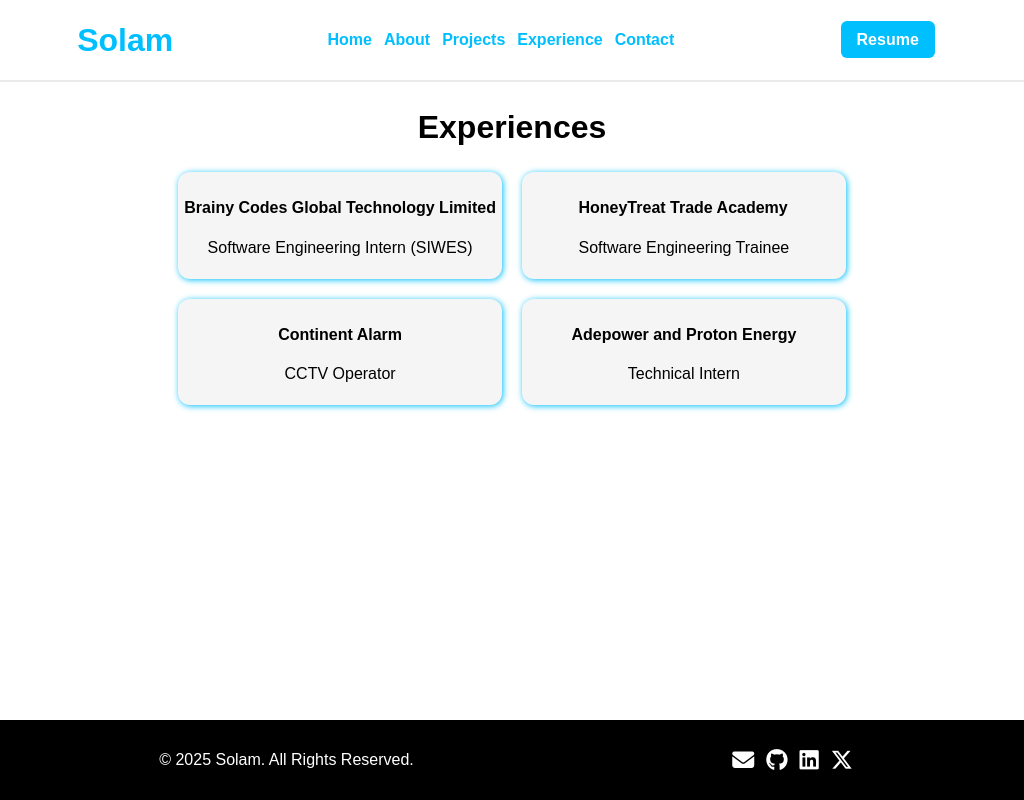
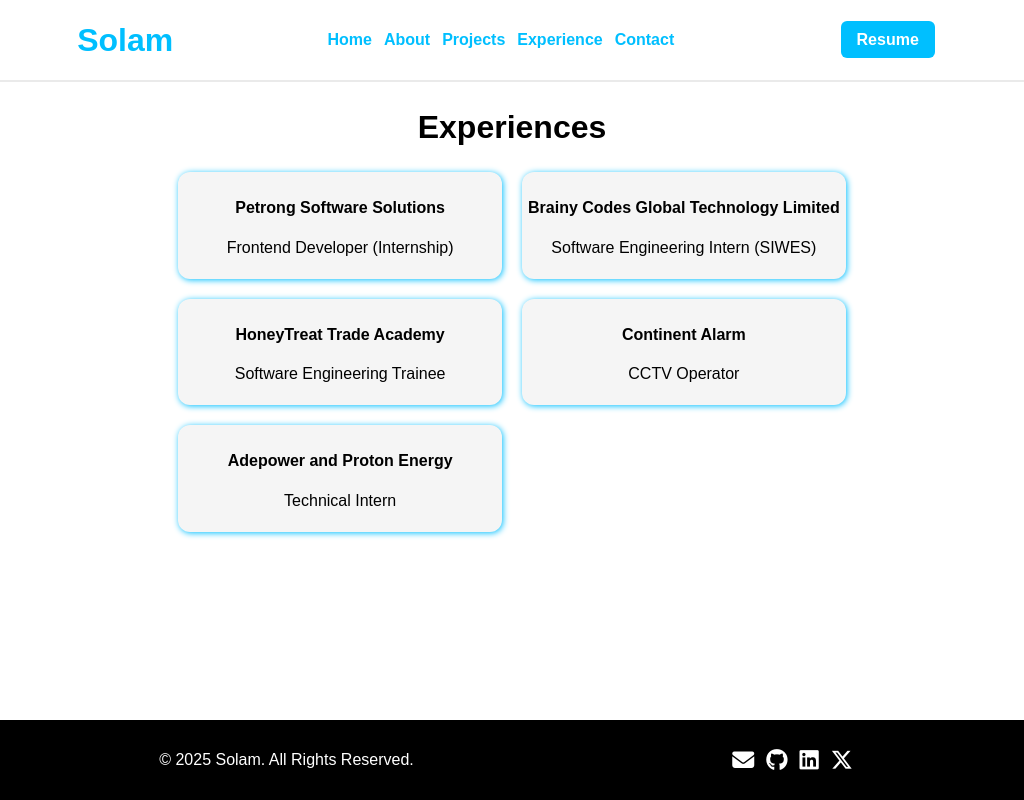
Before and after one commit to Solayiwo/portfolioProjectVite, a React (Vite) app: page /experience in a window 1024 px wide. Built offline with nearby package versions, Linux system fonts and the light colour scheme.

Commit message:
UI Updated

```diff
--- a/src/App.css
+++ b/src/App.css
@@ -599,6 +599,12 @@ textarea {
   }
 }
 
+@media (min-width: 1024px) and (max-width: 1260px) {
+  .contact-image img {
+    width: 500px;
+  }
+}
+
 @media (min-width: 1024px) and (max-width: 1400px) {
   .hero-image {
     display: flex;
--- a/src/components/card/CardExperience.jsx
+++ b/src/components/card/CardExperience.jsx
@@ -2,7 +2,7 @@ const CardExperience = (props) => {
   return (
     <div>
       <div>
-        <h4>{props.name}</h4>
+        <h4 style={{ textAlign: "center" }}>{props.name}</h4>
         <p className="xperiencepostion">{props.position}</p>
       </div>
     </div>
--- a/src/components/experience/WorkExperience.jsx
+++ b/src/components/experience/WorkExperience.jsx
@@ -8,6 +8,13 @@ const WorkExperience = () => {
           <h2>Experiences</h2>
         </div>
         <div className="project-grid">
+          <div className="project-card">
+            <CardExperience
+              name="Petrong Software Solutions"
+              position="Frontend Developer (Internship)"
+            />
+          </div>
+
           <div className="project-card">
             <CardExperience
               name="Brainy Codes Global Technology Limited"
```
